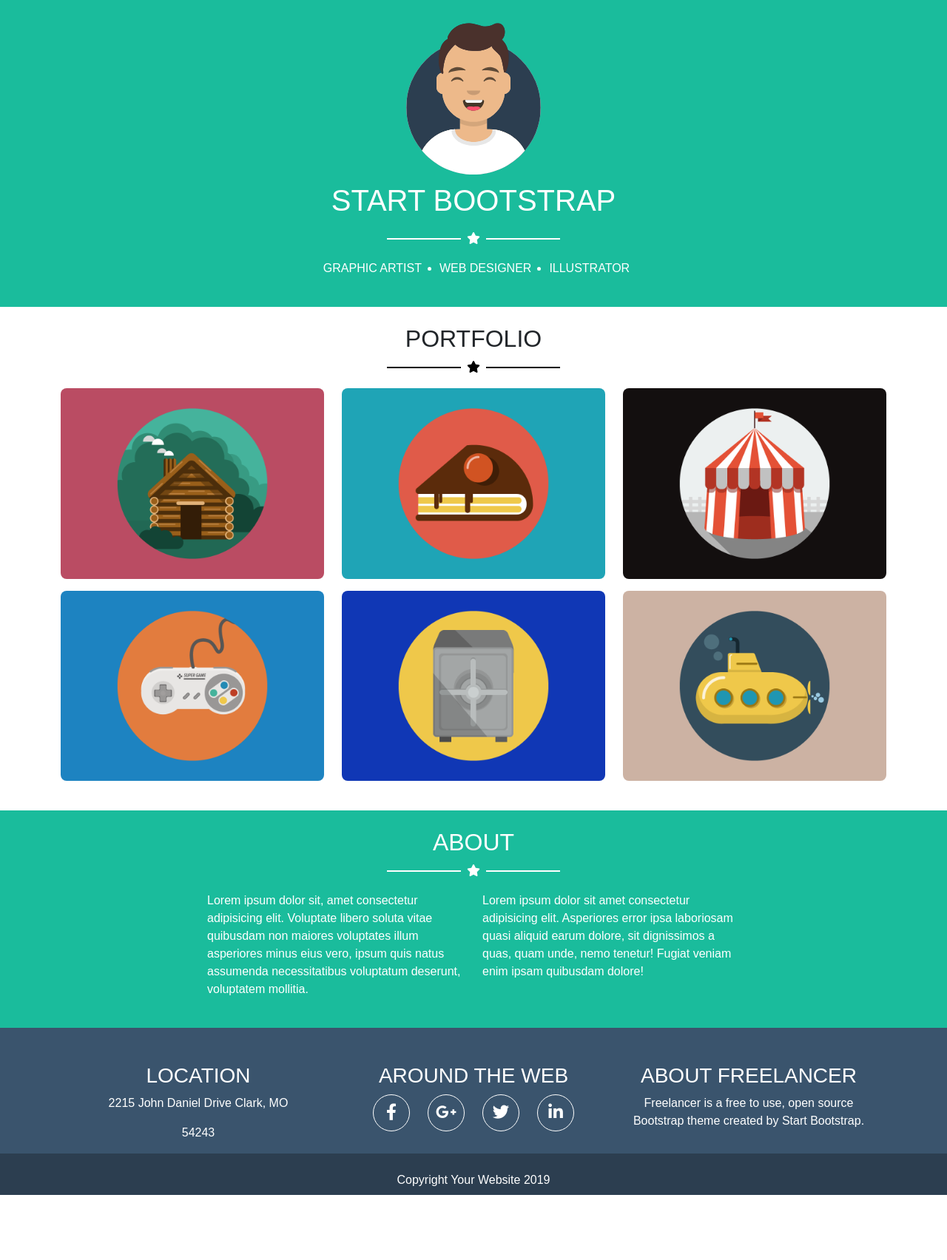
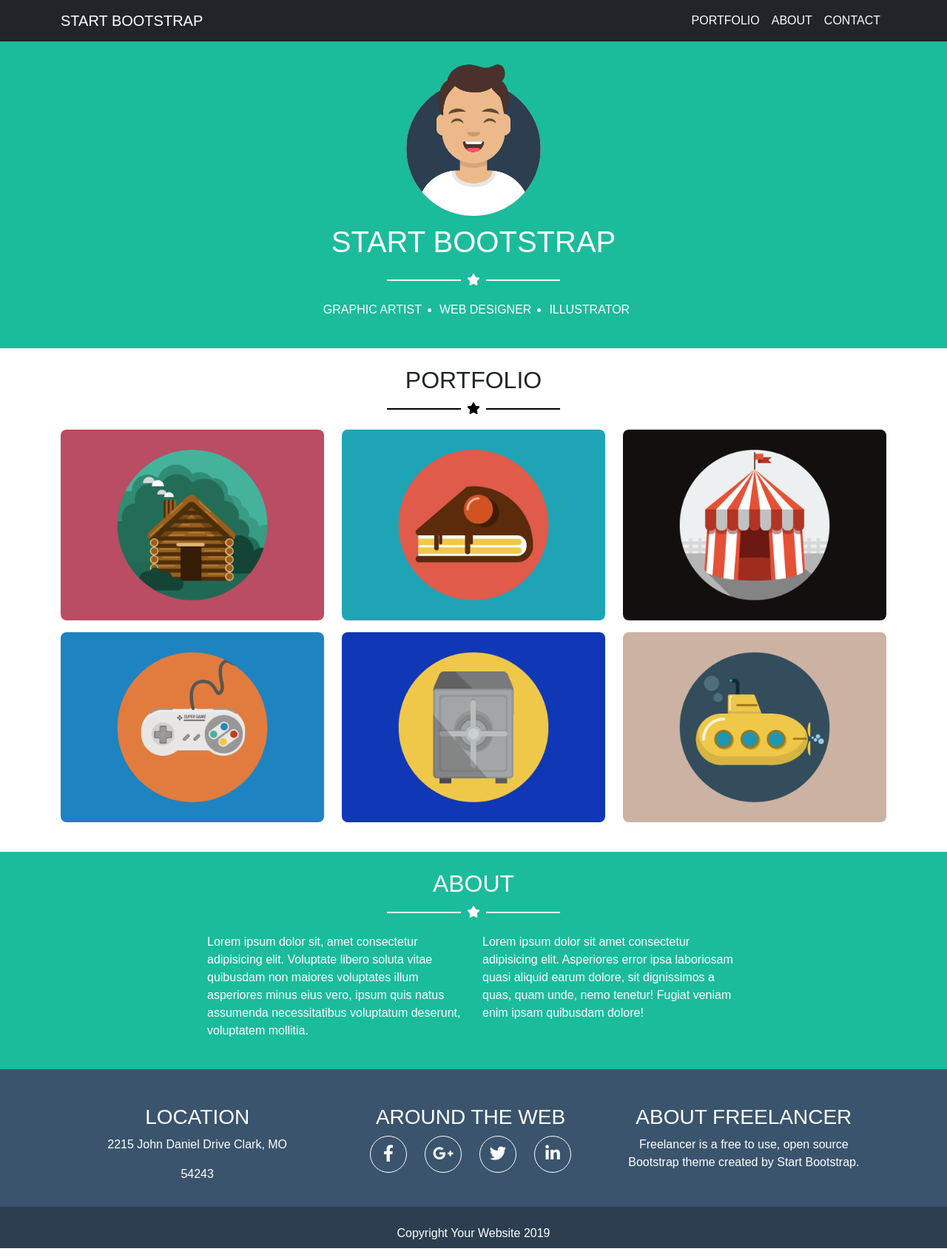
Before and after one commit to francescotroiano98/html-css-bootstrap-freelancer, a plain HTML site: page index.html in a window 1280 px wide. Shown: the whole page at 74% size. Before the commit the page ends 1632 px from the top, so only its background shows below. Drawn offline with nearby package versions, Linux system fonts and the light colour scheme.

Commit message:
done nav section

```diff
--- a/index.html
+++ b/index.html
@@ -13,6 +13,30 @@
     <title>BOOTSTRAP</title>
 </head>
 <body>
+    <header>
+        <nav class="navbar navbar-expand-sm bg-dark ">
+            <div class="container">
+              <a class="navbar-brand text-color-white" href="#">START BOOTSTRAP</a>
+              <button class="navbar-toggler" type="button" style="filter: invert(1);" data-bs-toggle="collapse" data-bs-target="#navbarNav" aria-controls="navbarNav" aria-expanded="false" aria-label="Toggle navigation">
+                <span class="navbar-toggler-icon"></span>
+              </button>
+
+              <div class="collapse navbar-collapse justify-content-end" id="navbarNav">
+                <ul class="navbar-nav">
+                  <li class="nav-item">
+                    <a class="nav-link active" style="color: #ffffff;" aria-current="page" href="#">PORTFOLIO</a>
+                  </li>
+                  <li class="nav-item">
+                    <a class="nav-link active" style="color: #ffffff;" aria-current="page" href="#">ABOUT</a>
+                  </li>
+                  <li class="nav-item">
+                    <a class="nav-link active" style="color: #ffffff;" aria-current="page" href="#">CONTACT</a>
+                  </li>
+                </ul>
+              </div>
+            </div>
+          </nav>
+    </header>
     <main>
         <section class="bg-color-watergreen">
             <div class="container py-4 text-center">
@@ -142,8 +166,8 @@
         <section style="background-color: #3a546d;">
 
                 <div class="container px-4">
-                    <div class="row flex-column flex-sm-row justify-content-between align-items-baseline">
-                        <div class="col-12 col-sm-4 text-center text-color-white ">
+                    <div class="row flex-column flex-sm-row justify-content-between align-items-baseline pe-2">
+                        <div class="col-12 col-md-4 text-center text-color-white mb-3 ">
                             <h3 class="pt-5">
                                 LOCATION
                             </h3>
@@ -151,7 +175,7 @@
                             <p>54243</p>
 
                         </div>
-                        <div class="col-12 col-sm-4">
+                        <div class="col-12 col-md-4 ">
                             <div class="row">
                                 <div class="col-12 d-flex flex-column align-items-center text-center text-color-white">
                                     <h3>AROUND THE WEB
@@ -186,7 +210,7 @@
                                 </div>
                             </div>
                         </div>
-                        <div class="col-12 col-sm-4 text-center text-color-white">
+                        <div class="col-12 col-md-4 text-center text-color-white">
                             <h3 class="pt-5">ABOUT FREELANCER</h3>
                             <p>Freelancer is a free to use, open source Bootstrap theme created by <span>Start Bootstrap</span>.</p>
 
```
